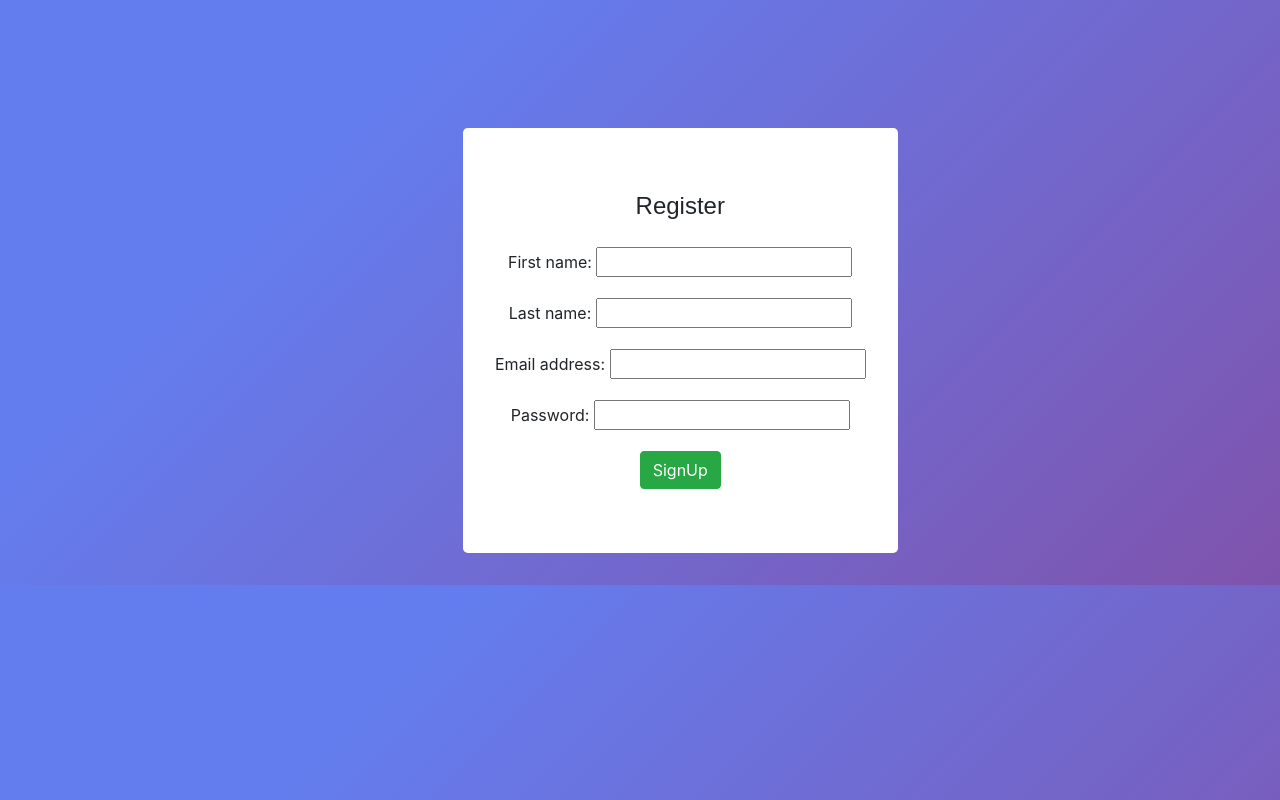
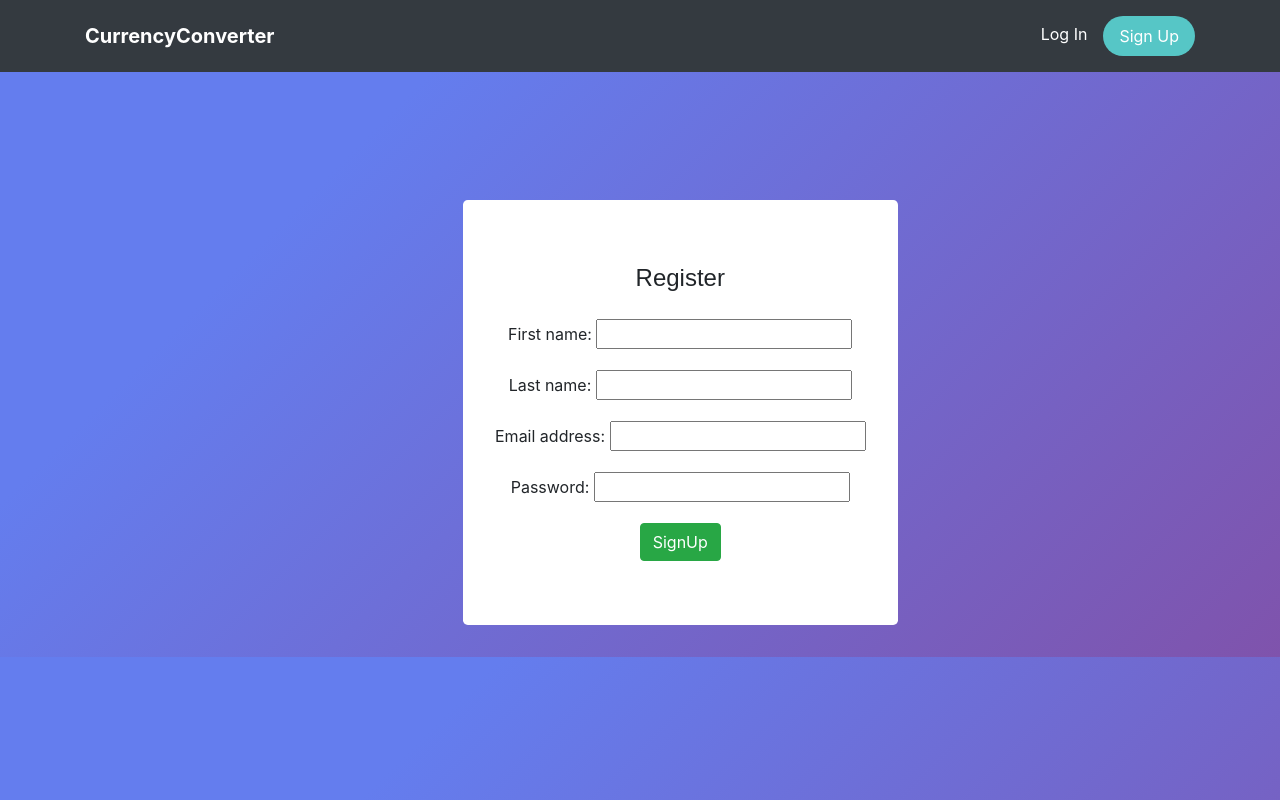
Before and after one commit to highnesjo/currency_conv, a Django app: page /register/ in a window 1280 px wide. Run offline with Django 3.2, Linux system fonts and the light colour scheme; some libraries are stand-ins or nearby versions.

Commit message:
base_template added

```diff
--- /dev/null
+++ b/c_conv/static/css/padding_d.css
@@ -0,0 +1,3 @@
+.paddingdiv{
+    padding-left:35%; padding-top: 10%;
+}
--- /dev/null
+++ b/c_conv/static/css/padding_m.css
@@ -0,0 +1,3 @@
+.paddingdiv{
+    padding-left:10%; padding-top: 10%;
+}
--- /dev/null
+++ b/c_conv/static/css/regbody.css
@@ -0,0 +1,2 @@
+body{
+    background-color: #7f53ac;background-image: linear-gradient(315deg, #7f53ac 0%, #647dee 74%);}
--- /dev/null
+++ b/c_conv/templates/cc/base.html
@@ -0,0 +1,73 @@
+{% load static%}
+<!DOCTYPE html>
+<html lang="en">
+<head>
+    <script src="https://code.jquery.com/jquery-3.4.1.slim.min.js" integrity="sha384-J6qa4849blE2+poT4WnyKhv5vZF5SrPo0iEjwBvKU7imGFAV0wwj1yYfoRSJoZ+n" crossorigin="anonymous"></script>
+    <script src="https://cdn.jsdelivr.net/npm/popper.js@1.16.0/dist/umd/popper.min.js" integrity="sha384-Q6E9RHvbIyZFJoft+2mJbHaEWldlvI9IOYy5n3zV9zzTtmI3UksdQRVvoxMfooAo" crossorigin="anonymous"></script>
+    <script src="https://stackpath.bootstrapcdn.com/bootstrap/4.4.1/js/bootstrap.min.js" integrity="sha384-wfSDF2E50Y2D1uUdj0O3uMBJnjuUD4Ih7YwaYd1iqfktj0Uod8GCExl3Og8ifwB6" crossorigin="anonymous"></script>
+    <link rel="stylesheet" href="{% static 'css/main.css' %}">
+    <link rel="stylesheet" href="{% static 'css/Highlight-Clean.css' %}">
+    <link rel="stylesheet" href="{% static 'css/Navigation-with-Button.css' %}">
+    <link rel="stylesheet" href="https://cdnjs.cloudflare.com/ajax/libs/twitter-bootstrap/4.0.0/css/bootstrap.min.css">
+    <link href="https://fonts.googleapis.com/css?family=Roboto&display=swap" rel="stylesheet">
+    <link rel="stylesheet" href="{% static 'css/reg.css' %}">
+    <link rel="stylesheet" href="{% static 'css/padding_d.css' %}" media="screen and (min-width: 992px)">
+    <link rel="stylesheet" href="{% static 'css/padding_m.css' %}" media="screen and (max-width: 768px)">
+    <meta charset="UTF-8">
+    <meta name="viewport" content="width=device-width, initial-scale=1.0">
+    <title>CC</title>
+</head>
+<body style="background-color: white;">
+    <div>
+        <nav class="navbar navbar-dark bg-dark navbar-expand-md navigation-clean-button">
+            <div class="container"><a class="navbar-brand" href="{% url 'index' %}">CurrencyConverter</a><button class="navbar-toggler" data-toggle="collapse" data-target="#navcol-1"><span class="sr-only">Toggle navigation</span><span class="navbar-toggler-icon"></span></button>
+                <div class="collapse navbar-collapse"
+                    id="navcol-1">
+                    <ul class="nav navbar-nav mr-auto">
+                    </ul>
+                    <span class="navbar-text actions">
+                    {% if user.is_authenticated %}<a href="{% url 'logout' %}" class="btn btn-light action-button" role="button">Logout</a>
+                    {% else %}
+                    <a href="#" class="login" style="color:white;"data-toggle="modal" data-target="#staticBackdrop">Log In</a><a class="btn btn-light action-button" role="button" href="{% url 'register' %}">Sign Up</a>
+                    {% endif %}
+                    </span></div>
+                </div>
+        </nav>
+    </div>
+    {% block body_block %}
+    {% endblock %}
+      <!-- Modal -->
+  <div class="modal fade" id="staticBackdrop" data-backdrop="static" tabindex="-1" role="dialog" aria-labelledby="staticBackdropLabel" aria-hidden="true" style="background-color: #9fa4c4;background-image: linear-gradient(315deg, #9fa4c4 0%, #9e768f 74%);">
+    <div class="modal-dialog" role="document">
+      <div class="modal-content">
+        <div class="modal-header">
+          <button type="button" class="close" data-dismiss="modal" aria-label="Close">
+            <span aria-hidden="true">&times;</span>
+          </button>
+        </div>
+        <div class="modal-body">
+          <form action="{% url 'user_login' %}" method="POST">
+            {% csrf_token %}
+            <div class="input-group mb-3">
+                <div class="input-group-prepend">
+                  <span class="input-group-text" id="basic-addon1">@</span>
+                </div>
+                <input type="email" class="form-control" placeholder="Email" aria-label="Username" aria-describedby="basic-addon1" name="username">
+              </div>
+              <div class="input-group mb-3">
+                <div class="input-group-prepend">
+                  <span class="input-group-text" id="basic-addon1">*</span>
+                </div>
+                <input type="password" class="form-control" placeholder="Password" aria-label="Username" aria-describedby="basic-addon1" name="password">
+              </div>
+        </div>
+        <div class="modal-footer">
+            <button type="button" class="btn btn-light" data-dismiss="modal">Cancel</button>
+          <button type="submit" class="btn btn-success" >SignIn</button>
+        </form>
+        </div>
+      </div>
+    </div>
+  </div>
+</body>
+</html>
--- a/c_conv/templates/cc/register.html
+++ b/c_conv/templates/cc/register.html
@@ -1,17 +1,8 @@
-{% load static%}
-<!DOCTYPE html>
-<html lang="en">
-<head>
-  <meta charset="UTF-8">
-  <meta name="viewport" content="width=device-width, initial-scale=1.0">
-  <title>Document</title>
-  <link href="https://fonts.googleapis.com/css?family=Roboto&display=swap" rel="stylesheet">
-  <link rel="stylesheet" href="{% static 'css/reg.css' %}">
-  <link rel="stylesheet" href="https://cdnjs.cloudflare.com/ajax/libs/twitter-bootstrap/4.0.0/css/bootstrap.min.css">
-</head>
-
-<body style="background-color: #7f53ac;background-image: linear-gradient(315deg, #7f53ac 0%, #647dee 74%);">
-  <div style="padding-left:35%; padding-top: 10%;">
+{% extends 'cc/base.html' %}
+{% load staticfiles%}
+{% block body_block %}
+<link rel="stylesheet" href="{% static 'css/regbody.css' %}">
+  <div class="paddingdiv">
   <div style="display:table;height:300px;text-align:center;">
     <div style="display:table-cell;vertical-align:middle;">
       <div class="container">
@@ -42,6 +33,8 @@
     </div>
     </div>
   </div>
+  <script src="https://cdnjs.cloudflare.com/ajax/libs/jquery/3.2.1/jquery.min.js"></script>
+  <script src="https://cdnjs.cloudflare.com/ajax/libs/twitter-bootstrap/4.0.0/js/bootstrap.bundle.min.js"></script>
 
-</body>
-</html>
+
+  {% endblock %}
```
Also changed, not shown: c_conv/templates/cc/index.html (+6 -66 lines).
